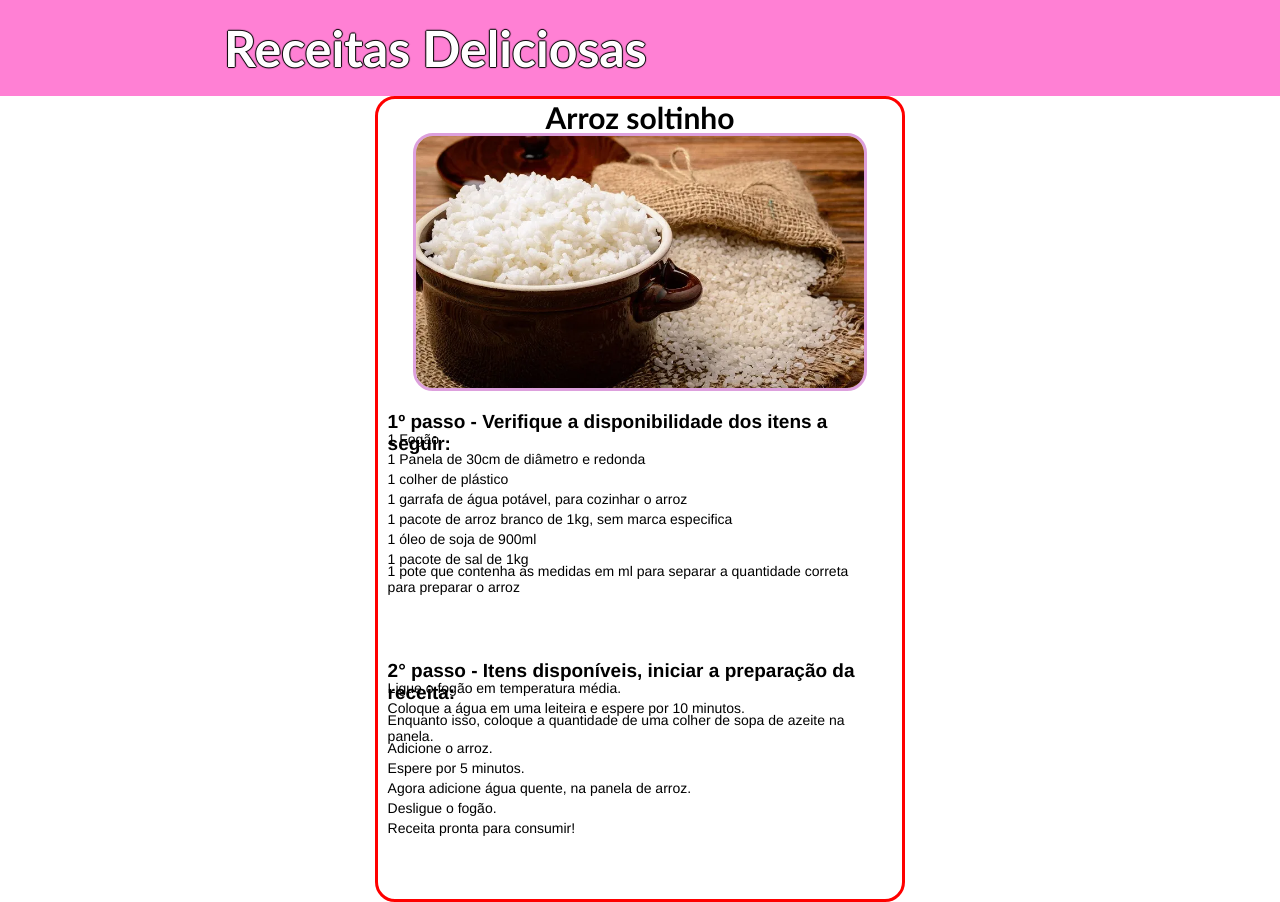
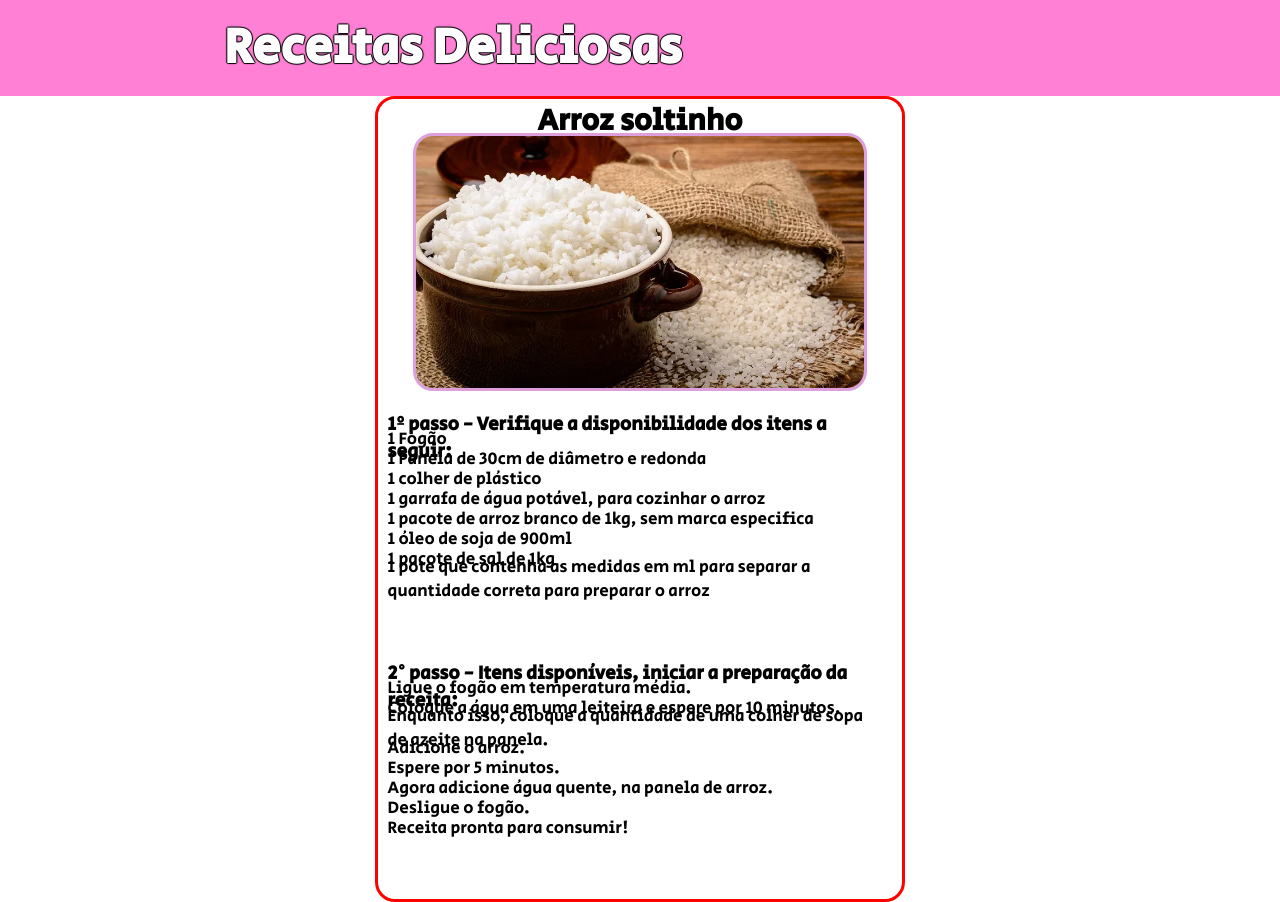
Before and after one commit to menezesvs/Project-receita, a plain HTML site: page index.html in a window 1280 px wide. Drawn offline with Linux system fonts and the light colour scheme.

Commit message:
atualização

```diff
--- a/style.css
+++ b/style.css
@@ -1,3 +1,6 @@
+
+  @import url('https://fonts.googleapis.com/css2?family=Secular+One&display=swap');
+
 *{
     margin: 0px;
     padding: 0px;
@@ -23,7 +26,7 @@ header h1 {
     color: white;
     width: 65vw;
     height: 12vh;
-    font-family:'Gill Sans', 'Gill Sans MT', Calibri, 'Trebuchet MS', sans-serif;
+    font-family: 'Secular One', sans-serif;
 }
 
 h2 {
@@ -34,7 +37,7 @@ h2 {
     color: black;
     width: 40vw;
     height: 3vh;
-    font-family:'Gill Sans', 'Gill Sans MT', Calibri, 'Trebuchet MS', sans-serif;
+    font-family: 'Secular One', sans-serif;
 }
 
 section {
@@ -66,7 +69,7 @@ p {
 li {
     width: 38vw;
     height: 2.5vh;
-    font-size: 14px;
+    font-size: 17px;
     display: flex;
     justify-content: flex-start;
     align-items: center;
@@ -74,12 +77,12 @@ li {
 
 .secondFirst {
     padding: 10px;
-    font-family: 'Franklin Gothic Medium', 'Arial Narrow', Arial, sans-serif;
+    font-family: 'Secular One', sans-serif;
     height: 50vh;
 }
 
 .secondSec {
     padding: 10px;
-    font-family: 'Franklin Gothic Medium', 'Arial Narrow', Arial, sans-serif;
+    font-family: 'Secular One', sans-serif;
     height: 50vh;
 }
```
